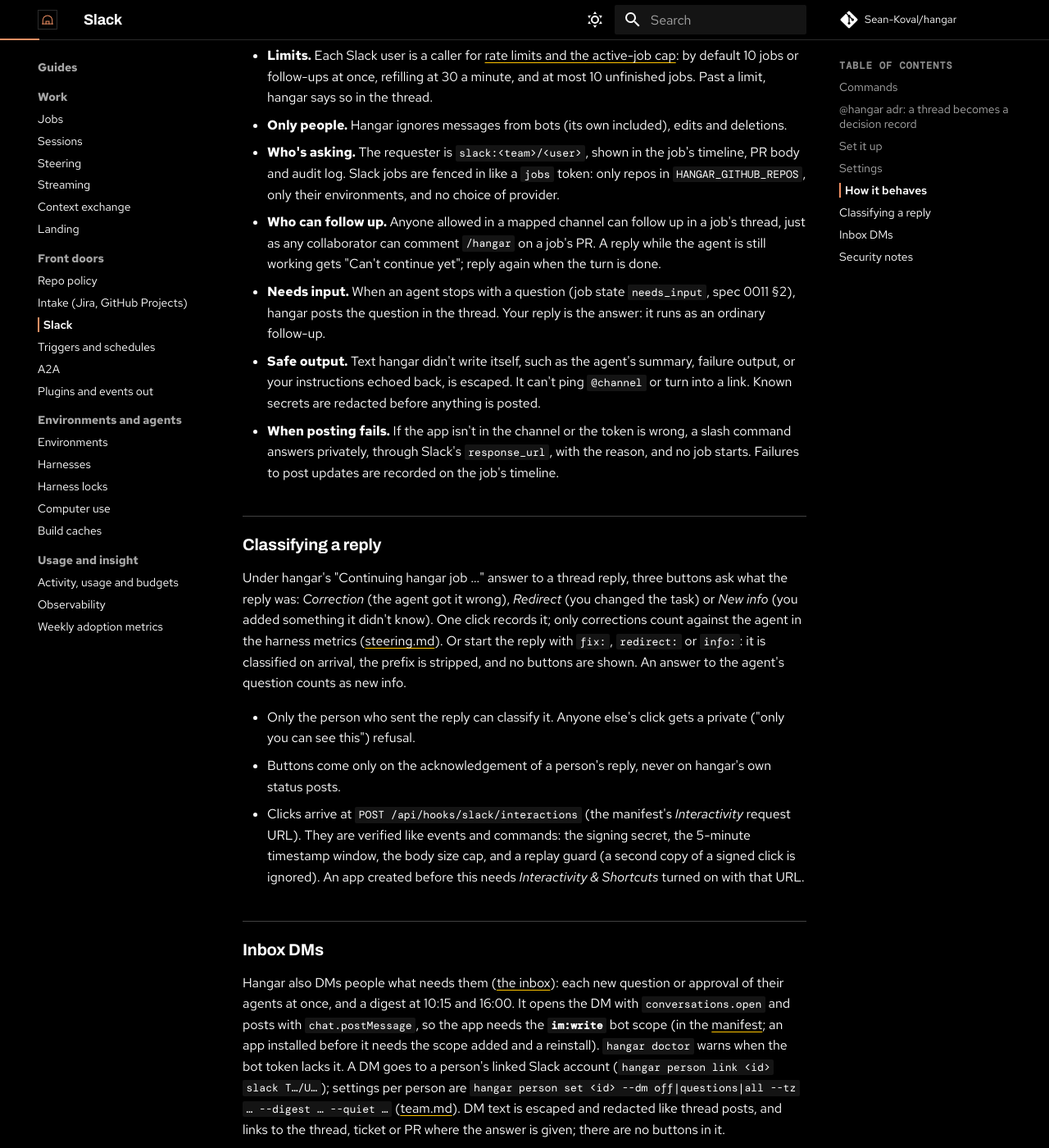
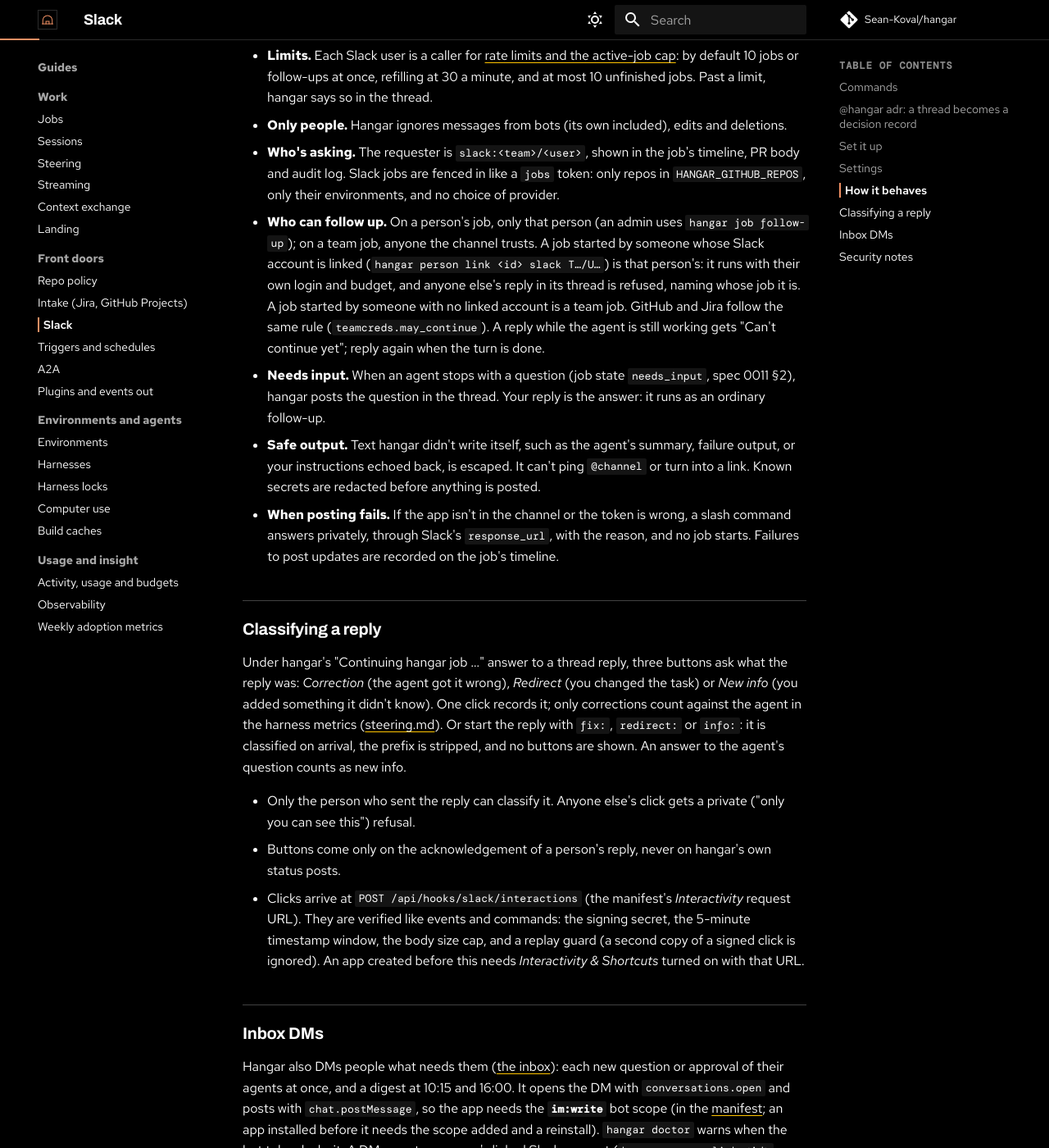
Before and after one commit to Sean-Koval/hangar, an MkDocs documentation site: the page built from docs/slack.md, in a window 1280 px wide and 1400 px high, scrolled down 4321 px. Shown: the whole window at 82% size. Built offline with MkDocs 1.6.1 and Material for MkDocs 9.7.7, drawn with Linux system fonts in a browser that asks for light colours; comment, search, counter and statistics services are not loaded; some of the changed text lies outside the part shown.

Commit message:
docs(slack): who can follow up matches may_continue; link the ADR template on GitHub
On a person's job only that person continues it from a front door (an admin
uses hangar job follow-up); on a team job, anyone the channel trusts
(teamcreds.may_continue). The ADR template link pointed at docs/templates/,
which the site doesn't publish: it is a GitHub blob URL now.

Part of #187

Co-Authored-By: Claude Opus 5.5 <noreply@anthropic.com>
Claude-Session: https://claude.ai/code/session_01HvitnJ1UBiCErYxq9RC6B8

```diff
--- a/docs/slack.md
+++ b/docs/slack.md
@@ -37,7 +37,7 @@ decision was made, on a mapped channel, and hangar drafts an ADR from the thread
 `docs/decisions/NNNN-use-parquet-for-runs.md`. A person other than the one who asked reviews and merges it.
 
 - **Opt in per repo.** The repo needs a `docs/decisions/` directory: without one hangar refuses in the thread and
-  points to [docs/templates/adr.md](templates/adr.md), the format it writes (frontmatter `id`, `kind: decision`,
+  points to [docs/templates/adr.md](https://github.com/Sean-Koval/hangar/blob/main/docs/templates/adr.md), the format it writes (frontmatter `id`, `kind: decision`,
   `status: proposed`, `label`, `sources` with the thread's permalink and content hash, `author: agent:<model>`,
   `supersedes`; sections Context, Decision, Options considered, Consequences, Checks).
 - **The thread is untrusted.** It reaches the agent only as `slack-thread.md`, an untrusted context item (the parent
@@ -100,7 +100,7 @@ hangar setup slack --manifest slack-app.yaml
 - **Limits.** Each Slack user is a caller for [rate limits and the active-job cap](security.md#front-door-limits): by default 10 jobs or follow-ups at once, refilling at 30 a minute, and at most 10 unfinished jobs. Past a limit, hangar says so in the thread.
 - **Only people.** Hangar ignores messages from bots (its own included), edits and deletions.
 - **Who's asking.** The requester is `slack:<team>/<user>`, shown in the job's timeline, PR body and audit log. Slack jobs are fenced in like a `jobs` token: only repos in `HANGAR_GITHUB_REPOS`, only their environments, and no choice of provider.
-- **Who can follow up.** Anyone allowed in a mapped channel can follow up in a job's thread, just as any collaborator can comment `/hangar` on a job's PR. A reply while the agent is still working gets "Can't continue yet"; reply again when the turn is done.
+- **Who can follow up.** On a person's job, only that person (an admin uses `hangar job follow-up`); on a team job, anyone the channel trusts. A job started by someone whose Slack account is linked (`hangar person link <id> slack T…/U…`) is that person's: it runs with their own login and budget, and anyone else's reply in its thread is refused, naming whose job it is. A job started by someone with no linked account is a team job. GitHub and Jira follow the same rule (`teamcreds.may_continue`). A reply while the agent is still working gets "Can't continue yet"; reply again when the turn is done.
 - **Needs input.** When an agent stops with a question (job state `needs_input`, spec 0011 §2), hangar posts the question in the thread. Your reply is the answer: it runs as an ordinary follow-up.
 - **Safe output.** Text hangar didn't write itself, such as the agent's summary, failure output, or your instructions echoed back, is escaped. It can't ping `@channel` or turn into a link. Known secrets are redacted before anything is posted.
 - **When posting fails.** If the app isn't in the channel or the token is wrong, a slash command answers privately, through Slack's `response_url`, with the reason, and no job starts. Failures to post updates are recorded on the job's timeline.
@@ -119,6 +119,6 @@ Hangar also DMs people what needs them ([the inbox](landing.md#delivery-it-comes
 
 ## Security notes
 
-Treat a mapped channel like write access to its repo's `hangar/*` branches. Anyone in your workspace who can post there can start an agent, unless `HANGAR_SLACK_USERS` is set. Messages in the thread are context for the agent, and the prompt marks them as untrusted data. Even so, they are untrusted input, like issue comments; see [jobs → Security notes](jobs.md#security-notes). A thread reply from an allowed user is a follow-up with that user's authority. Keep PR merges human-approved.
+Treat a mapped channel like write access to its repo's `hangar/*` branches. Anyone in your workspace who can post there can start an agent, unless `HANGAR_SLACK_USERS` is set. Messages in the thread are context for the agent, and the prompt marks them as untrusted data. Even so, they are untrusted input, like issue comments; see [jobs → Security notes](jobs.md#security-notes). A thread reply is a follow-up with its sender's authority: on a team job, any allowed user's; on a person's job, only that person's ([who can follow up](#how-it-behaves)). Keep PR merges human-approved.
 
 `/hangar status JOB` answers for any job on a repo Slack may use, including jobs started over REST or GitHub, to anyone allowed in a mapped channel. It shows the title, state, requester and latest event.
```
